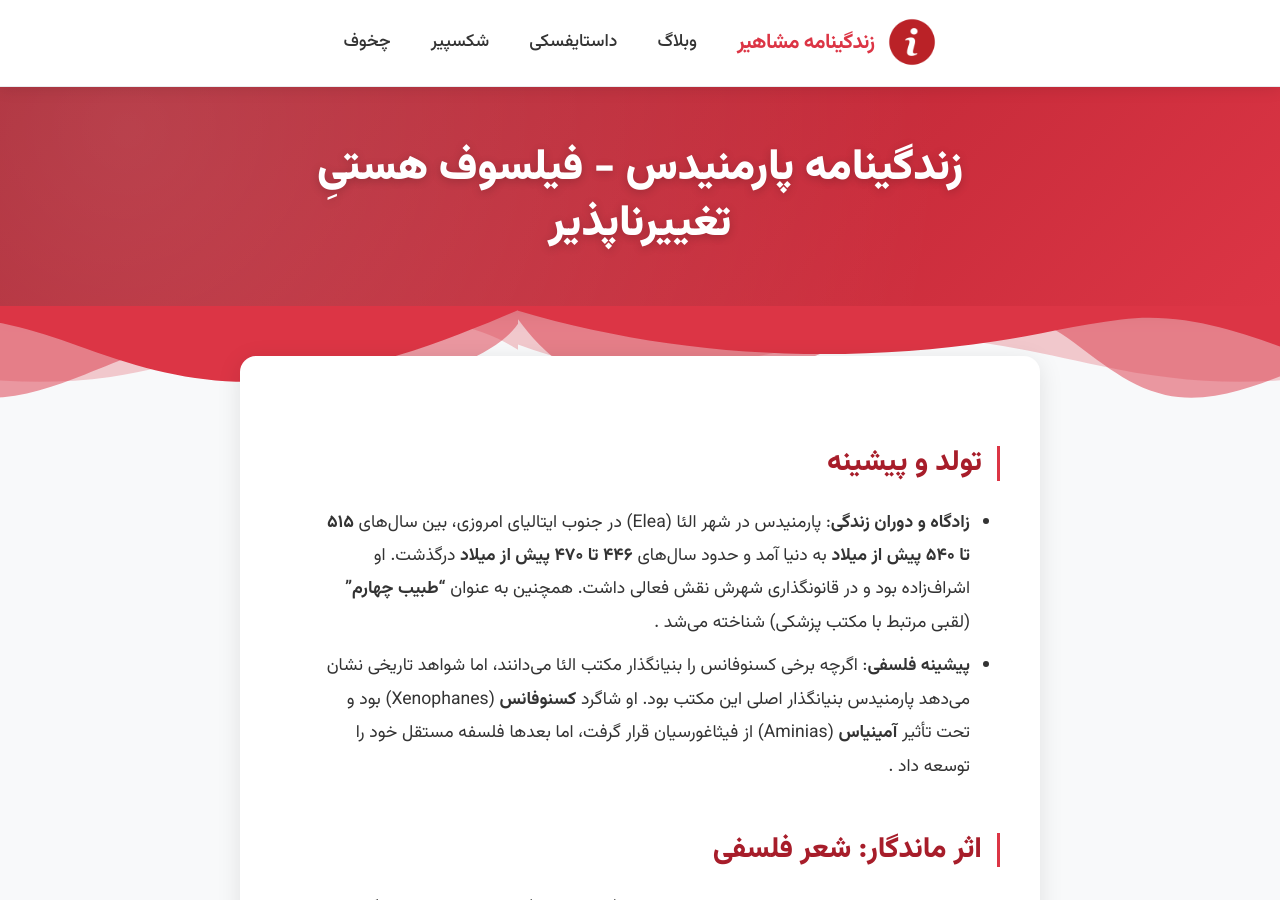
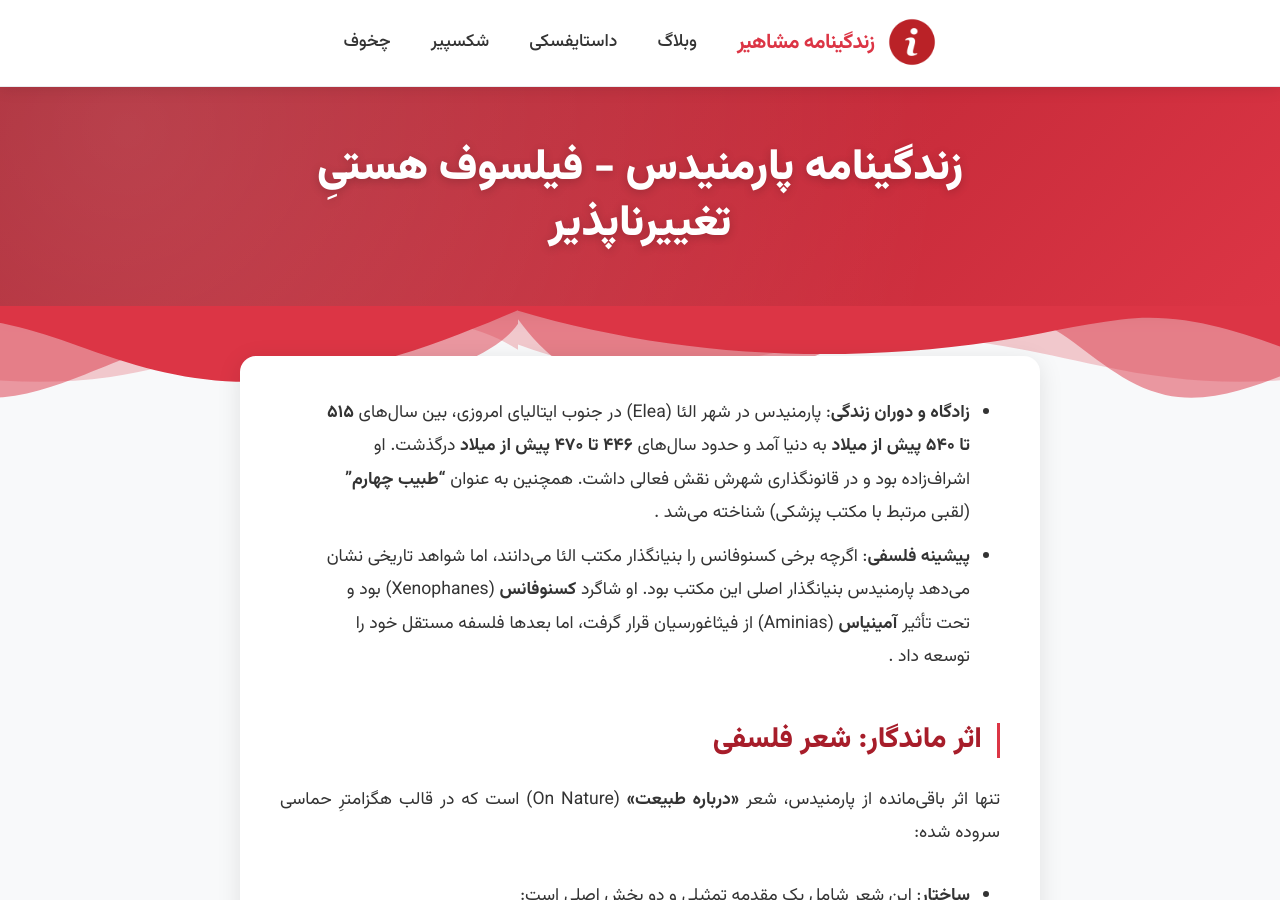
Before and after one commit to darkblog/darkblog.github.io, a Jekyll site: the page built from _posts/2025-7-4-54.md, in a window 1280 px wide and 900 px high. Built offline with Jekyll 4.4.1, drawn with Linux system fonts in a browser that asks for light colours.

Commit message:
Update 2025-7-4-54.md

```diff
--- a/_posts/2025-7-4-54.md
+++ b/_posts/2025-7-4-54.md
@@ -3,7 +3,6 @@ layout: post
 title: زندگینامه پارمنیدس - فیلسوف هستیِ تغییرناپذیر
 ---
 
-## تولد و پیشینه
 - **زادگاه و دوران زندگی**: پارمنیدس در شهر الئا (Elea) در جنوب ایتالیای امروزی، بین سال‌های **۵۱۵ تا ۵۴۰ پیش از میلاد** به دنیا آمد و حدود سال‌های **۴۴۶ تا ۴۷۰ پیش از میلاد** درگذشت. او اشراف‌زاده بود و در قانونگذاری شهرش نقش فعالی داشت. همچنین به عنوان **"طبیب چهارم"** (لقبی مرتبط با مکتب پزشکی) شناخته می‌شد .
 - **پیشینه فلسفی**: اگرچه برخی کسنوفانس را بنیانگذار مکتب الئا می‌دانند، اما شواهد تاریخی نشان می‌دهد پارمنیدس بنیانگذار اصلی این مکتب بود. او شاگرد **کسنوفانس** (Xenophanes) بود و تحت تأثیر **آمینیاس** (Aminias) از فیثاغورسیان قرار گرفت، اما بعدها فلسفه مستقل خود را توسعه داد .
 
```
